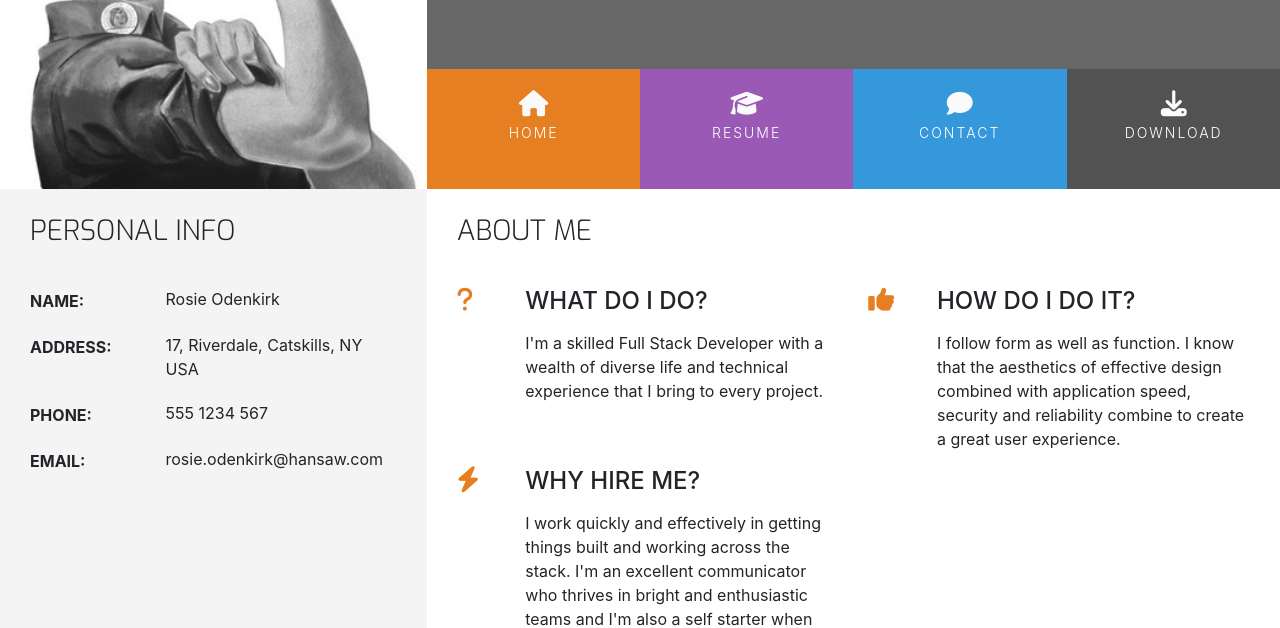
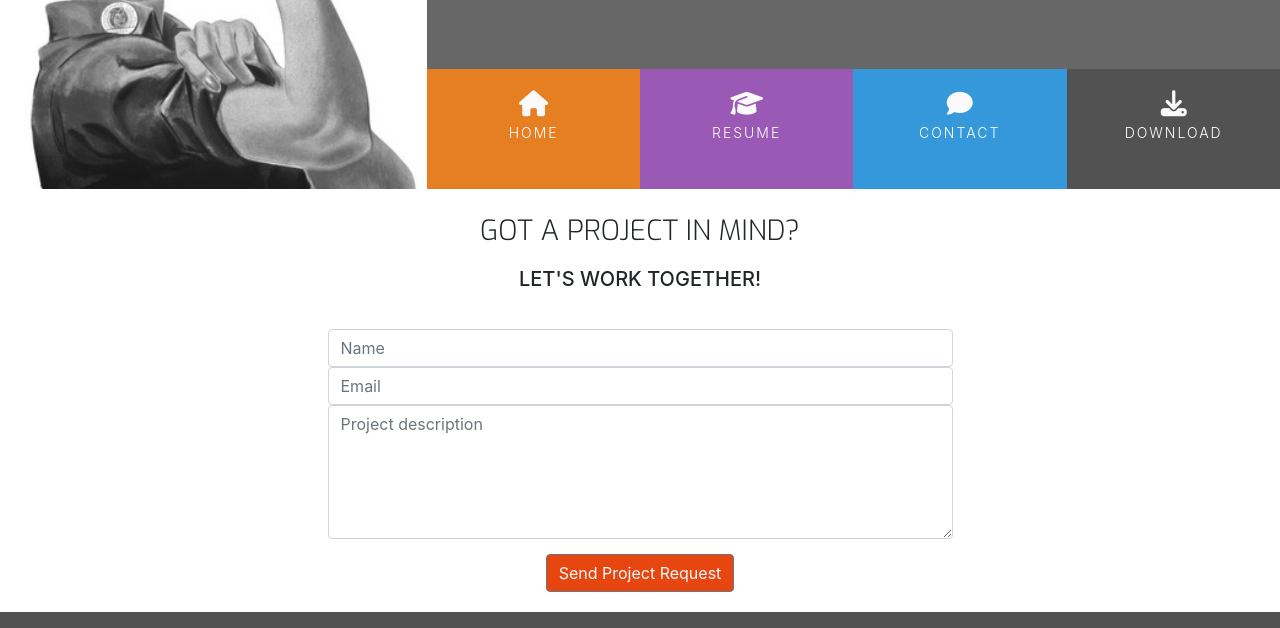
Before and after one commit to nicksmith100/UCD-resume, a plain HTML site: page contact.html in a window 1280 px wide. Shown: the part 180-808 px from the top of the page. Drawn offline with nearby package versions, Linux system fonts and the light colour scheme.

Commit message:
Final changes to all html pages and CSS

```diff
--- a/assets/css/style.css
+++ b/assets/css/style.css
@@ -16,6 +16,10 @@
 
 .bg-color-work-history {
     background-color: #9b59b6;
+ }
+
+ .bg-color-contact {
+    background-color: #fff;
  }
 
 .ui-menu-color-home {
@@ -351,3 +355,36 @@ footer {
 .history-items {
     margin-bottom: 30px;
 }
+
+/* ----------------------------------------Contact Form */
+
+.contact-heading {
+    font-family: "Exo", sans-serif;
+    font-weight: 300;
+    margin-top: 25px;
+    margin-bottom: 20px;
+}
+
+.center-form {
+    padding-top: 10px;
+    margin: 0 auto;
+    max-width: 70%;
+}
+
+button[type="submit"] {
+    margin-top: 15px;
+    margin-bottom: 20px;
+    color: #fafafa;
+    background-color: #e84610;
+}
+
+/* ----------------------------------------Media Queries */
+
+@media(min-width: 992px) {
+    .center-form {
+        padding-top: 30px;
+        min-height: 240px;
+        margin: 0 auto;
+        max-width: 50%;
+    }
+}
--- a/contact.html
+++ b/contact.html
@@ -30,16 +30,16 @@
                     <div class="col">
                         <ul id="nav" class="list-inline menucontainer">
                             <li class="col-6 col-sm-3 ui-menu-color-home list-inline-item menuitem">
-                                <a href="#" class="hvr-sweep-to-bottom"><i class="fa fa-home" aria-hidden="true"></i><span>Home</span></a>
+                                <a href="index.html" class="hvr-sweep-to-bottom"><i class="fa fa-home" aria-hidden="true"></i><span>Home</span></a>
                             </li>
                             <li class="col-6 col-sm-3 ui-menu-color-resume list-inline-item menuitem">
-                                <a href="#" class="hvr-sweep-to-bottom"><i class="fa fa-graduation-cap" aria-hidden="true"></i><span>Resume</span></a>
+                                <a href="resume.html" class="hvr-sweep-to-bottom"><i class="fa fa-graduation-cap" aria-hidden="true"></i><span>Resume</span></a>
                             </li>
                             <li class="col-6 col-sm-3 ui-menu-color-contact list-inline-item menuitem">
-                                <a href="#" class="hvr-sweep-to-bottom"><i class="fa fa-comment" aria-hidden="true"></i><span>Contact</span></a>
+                                <a href="contact.html" class="hvr-sweep-to-bottom"><i class="fa fa-comment" aria-hidden="true"></i><span>Contact</span></a>
                             </li>
                             <li class="col-6 col-sm-3 ui-menu-color-download list-inline-item menuitem">
-                                <a href="#" class="hvr-sweep-to-bottom"><i class="fa fa-download" aria-hidden="true"></i><span>Download</span></a>
+                                <a href="assets/cv/sample-cv.pdf" target="_blank" class="hvr-sweep-to-bottom"><i class="fa fa-download" aria-hidden="true"></i><span>Download</span></a>
                             </li>
                         </ul>
                     </div>
@@ -49,112 +49,26 @@
     </header>
 
     <section class="container-fluid">
-        <div class="row">
-            <div class="col md-4 bg-color-personal-info section-column">
-                <div class="row">
-                    <div class="col-12">
-                        <h3 class="section-heading uppercase">Personal Info</h3>
-                    </div>
-                </div>
-                <div class="personal-info-item">
-                    <div class="key">
-                        <p class="uppercase">
-                            Name:
-                        </p>
-                    </div>
-                    <div class="value">
-                        <p>
-                            Rosie Odenkirk
-                        </p>
-                    </div>
-                </div>
-                <div class="personal-info-item">
-                    <div class="key">
-                        <p class="uppercase">
-                            Address:
-                        </p>
-                    </div>
-                    <div class="value">
-                        <p>
-                            17, Riverdale, Catskills, NY USA
-                        </p>
-                    </div>
-                </div>
-                <div class="personal-info-item">
-                    <div class="key">
-                        <p class="uppercase">
-                            Phone:
-                        </p>
-                    </div>
-                    <div class="value">
-                        <p>
-                            555 1234 567
-                        </p>
-                    </div>
-                </div>
-                <div class="personal-info-item">
-                    <div class="key">
-                        <p class="uppercase">
-                            Email:
-                        </p>
-                    </div>
-                    <div class="value">
-                        <p>
-                            rosie.odenkirk@hansaw.com
-                        </p>
-                    </div>
-                </div>
-            </div>
-            <div class="col-md-8 bg-color-three-reasons section-column">
-                <div class="row">
-                    <div class="col">
-                        <h3 class="section-heading uppercase">About Me</h3>
-                    </div>
-                </div>
-                <div class="row">
-                    <div class="col-10 offset-1 offset-sm-0 col-sm-4 col-md-6">
-                        <div class="row">
-                            <div class="col-2">
-                                <i class="three-reasons-icon fa fa-question" aria-hidden="true"></i>
-                            </div>
-                            <div class="col-10">
-                                <h4 class="three-reasons-heading uppercase">What do I do?</h4>
-                                <p>
-                                    I'm a skilled Full Stack Developer with a wealth of diverse life and technical experience that I bring to every project.
-                                </p>
+        <div class="row bg-color-contact">
+            <div class="col">
+                <h3 class="contact-heading uppercase text-center">Got a project in mind?</h3>
+                <h5 class="uppercase text-center">Let's work together!</h5>
+
+                <div class="center-form">
+                    <form action="">
+                        <input type="text" name="name" id="fullname" class="form-control" placeholder="Name" required>
+                        <input type="email" name="email" id="emailaddress" class="form-control" placeholder="Email" required>
+                        <textarea rows="5" name="projectsummary" id="projectsummary" class="form-control" placeholder="Project description" required></textarea>
+                        <div class="form-row text-center">
+                            <div class="col">
+                                <button type="submit" class="btn btn-secondary">Send Project Request</button>
                             </div>
                         </div>
-                    </div>
-                    <div class="col-10 offset-1 offset-sm-0 col-sm-4 col-md-6">
-                        <div class="row">
-                            <div class="col-2">
-                                <i class="three-reasons-icon fa fa-thumbs-up" aria-hidden="true"></i>
-                            </div>
-                            <div class="col-10">
-                                <h4 class="three-reasons-heading uppercase">How do I do it?</h4>
-                                <p>
-                                    I follow form as well as function. I know that the aesthetics of effective design combined with application speed, security and reliability combine to create a great user experience.
-                                </p>
-                            </div>
-                        </div>
-                    </div>
-                    <div class="col-10 offset-1 offset-sm-0 col-sm-4 col-md-6">
-                        <div class="row">
-                            <div class="col-2">
-                                <i class="three-reasons-icon fa fa-bolt" aria-hidden="true"></i>
-                            </div>
-                            <div class="col-10">
-                                <h4 class="three-reasons-heading uppercase">Why hire me?</h4>
-                                <p>
-                                    I work quickly and effectively in getting things built and working across the stack. I'm an excellent communicator who thrives in bright and enthusiastic teams and I'm also a self starter when working solo.
-                                </p>
-                            </div>
-                        </div>
-                    </div>
+                    </form>
                 </div>
+
             </div>
         </div>
-
     </section>
 
     <footer class="container-fluid">
@@ -167,7 +81,7 @@
                 <h5 class="uppercase general-sub">Download</h5>
                 <p class="inline-block">
                     Need a printable version of my CV? Download it here.
-                    <a href="#" target="_blank" class="cv-pdf">
+                    <a href="assets/cv/sample-cv.pdf" target="_blank" class="cv-pdf">
                         <i class="fa fa-download" aria-hidden="true"></i>
                         <span class="sr-only">Download link.</span>
                     </a>
```
Also changed, not shown: index.html (+10 -10 lines), resume.html (+5 -5 lines), 1 other file.
